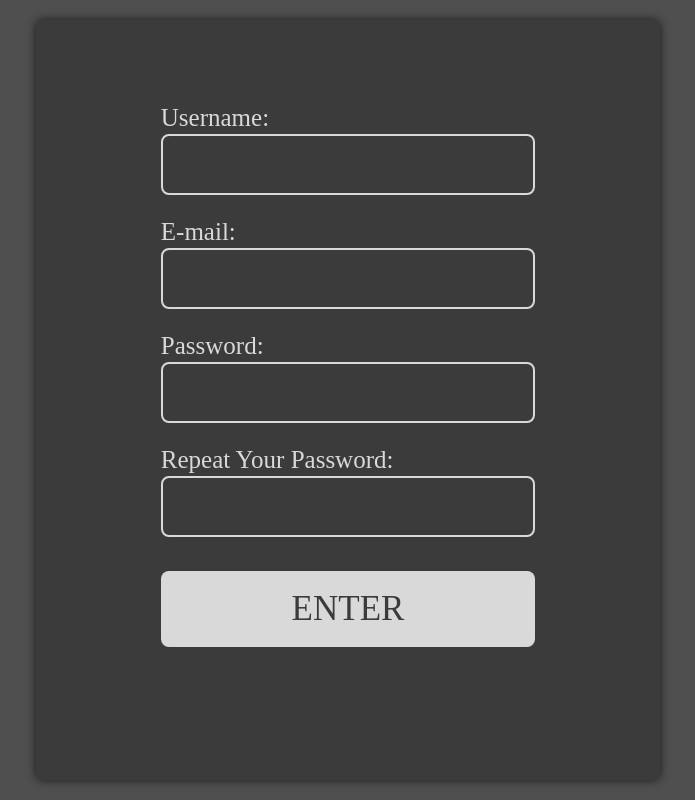
After one commit to GonPedro/FEUP-TicketMaster, a PHP site: page /register.html in a window 1280 px wide. The commit adds this page. Shown: the whole page, without its empty margins (292-987 px from the left). Run offline with PHP 8.4, Linux system fonts and the light colour scheme; some web fonts are replaced.

Commit message:
Added register page

```diff
--- /dev/null
+++ b/src/register.html
@@ -0,0 +1,26 @@
+<!DOCTYPE html>
+<html lang="en-US">
+
+<head>
+    <title>Register - Ticketinator</title>
+    <meta charset="UTF-8">
+    <link href="style.css" rel="stylesheet">
+    <link href="structure.css" rel="stylesheet">
+</head>
+
+<body>
+    <div class="login">
+        <label id="rnamelabel">Username:</label> <br>
+        <input type="text" id="rname">
+        <label id="rmaillabel">E-mail:</label> <br>
+        <input type="text" id="rmail">
+        <label id="rpasslabel">Password:</label> <br>
+        <input type="password" id="rpass">
+        <label id="rpassrepeatlabel">Repeat Your Password:</label> <br>
+        <input type="password" id="rpassrepeat">
+        <input type="submit" value="ENTER">
+
+    </div>
+</body>
+
+</html>
--- a/src/structure.css
+++ b/src/structure.css
@@ -65,6 +65,38 @@
             top: 46%
         }
 
+        .login input[id="rpassrepeat"] {
+            top: 60%
+        }
+
+        .login label[id="rpassrepeatlabel"] {
+            top: 56%
+        }
+
+        .login input[id="rpass"] {
+            top: 45%
+        }
+
+        .login label[id="rpasslabel"] {
+            top: 41%
+        }
+
+        .login input[id="rmail"] {
+            top: 30%
+        }
+
+        .login label[id="rmaillabel"] {
+            top: 26%
+        }
+
+        .login input[id="rname"] {
+            top: 15%
+        }
+
+        .login label[id="rnamelabel"] {
+            top: 11%
+        }
+
         .topbar {
             position: fixed;
             width: 100%;
```
